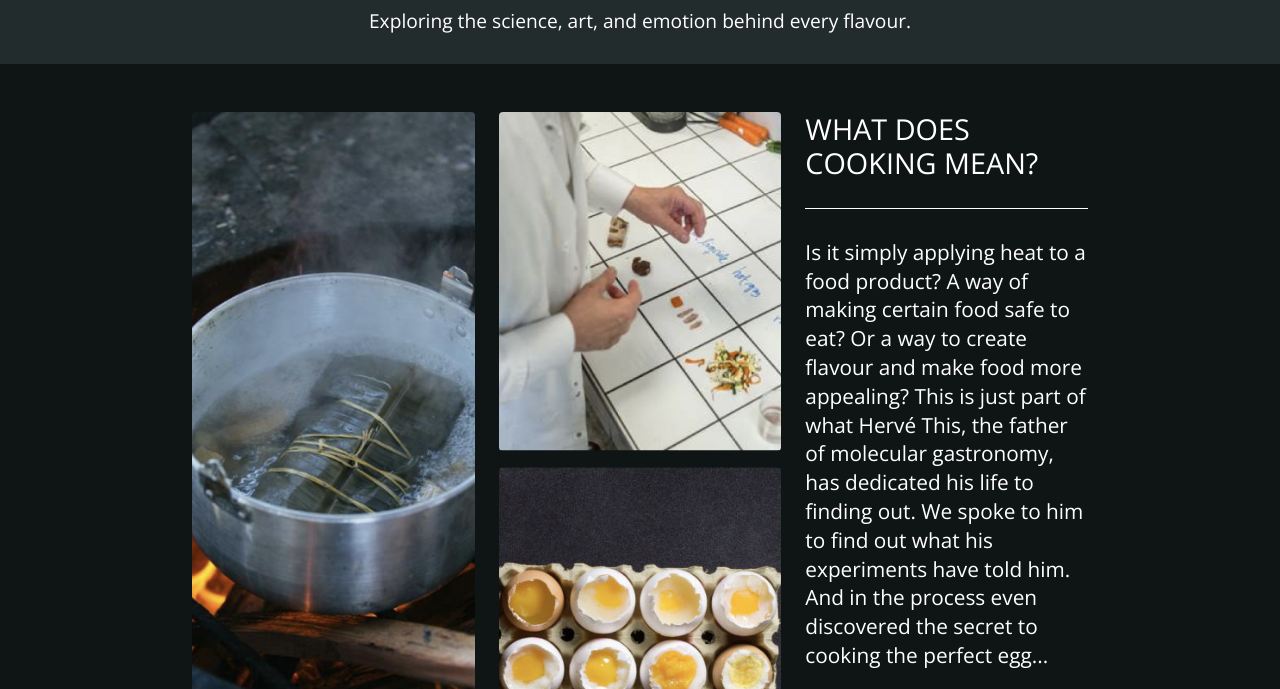
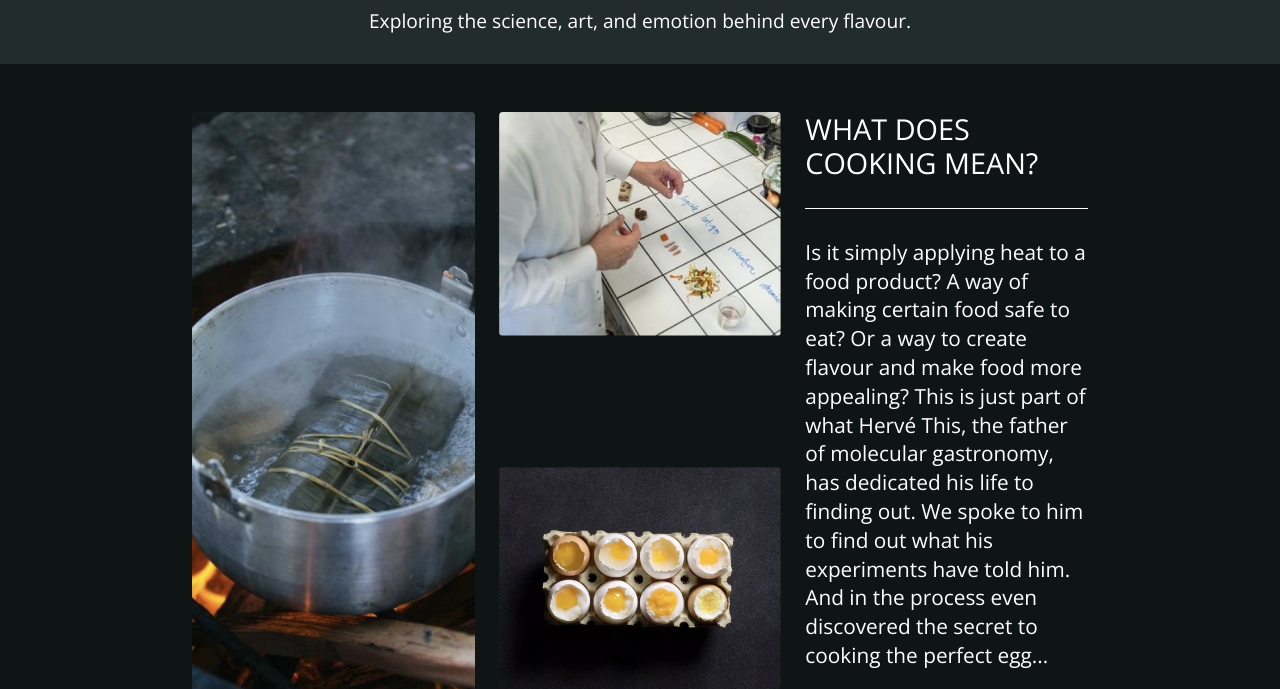
Before and after one commit to rpaure/KMC-Orchard, a website built with webpack: page src/index.html in a window 1280 px wide. Shown: the part 68-757 px from the top of the page. Built offline with nearby package versions, Linux system fonts and the light colour scheme.

Commit message:
Update gallery.css

```diff
--- a/src/styles/gallery.css
+++ b/src/styles/gallery.css
@@ -73,6 +73,9 @@ line-height: .900rem;
 }
 
 /* Responsive */
+@media (max-width: 1336px) {
+.gallery-mid img{height: auto; }
+}
 @media (max-width: 1024px) {
   .gallery-grid {
     grid-template-columns: 1fr 1fr;
```
